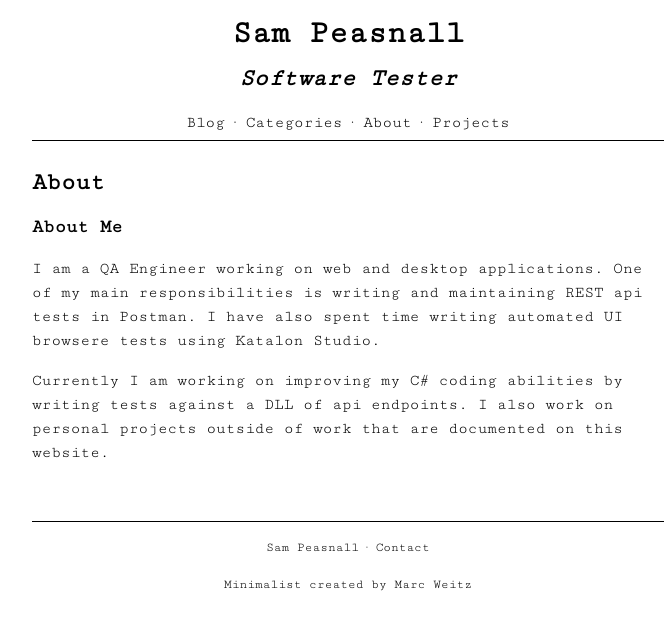
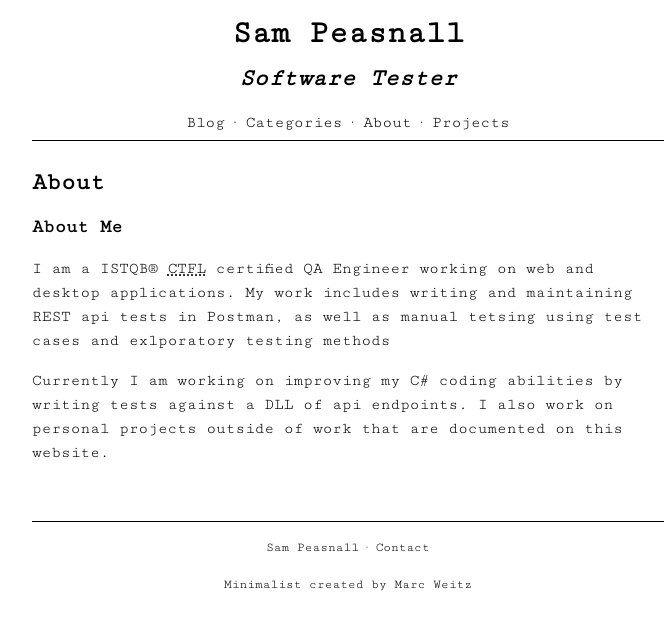
Before and after one commit to sampeas/sampeas.github.io, a Jekyll site: the page built from about.md, in a window 1280 px wide. Shown: the top 630 px of the page, without its empty margins (292-964 px from the left). Built offline with Jekyll 4.4.1, drawn with Linux system fonts in a browser that asks for light colours.

Commit message:
Update about.md

```diff
--- a/about.md
+++ b/about.md
@@ -5,6 +5,6 @@ permalink: /about/
 ---
 
 ### About Me
-I am a QA Engineer working on web and desktop applications. One of my main responsibilities is writing and maintaining REST api tests in Postman. I have also spent time writing automated UI browsere tests using Katalon Studio.
+I am a ISTQB® <abbr title="Certified Tester Foundation Level">CTFL</abbr> certified QA Engineer working on web and desktop applications. My work includes writing and maintaining REST api tests in Postman, as well as manual tetsing using test cases and exlporatory testing methods
 
 Currently I am working on improving my C# coding abilities by writing tests against a DLL of api endpoints. I also work on personal projects outside of work that are documented on this website.
```
